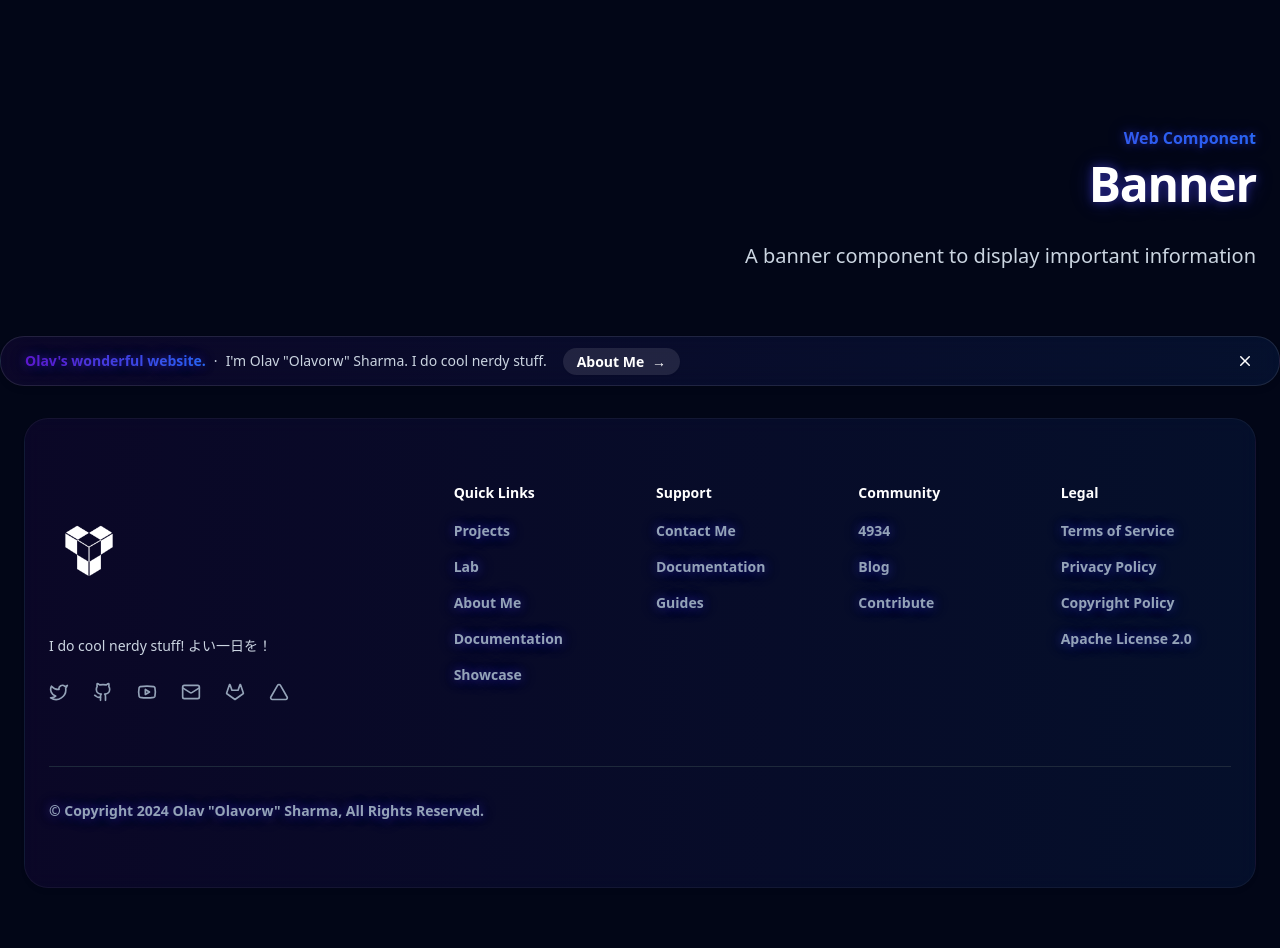
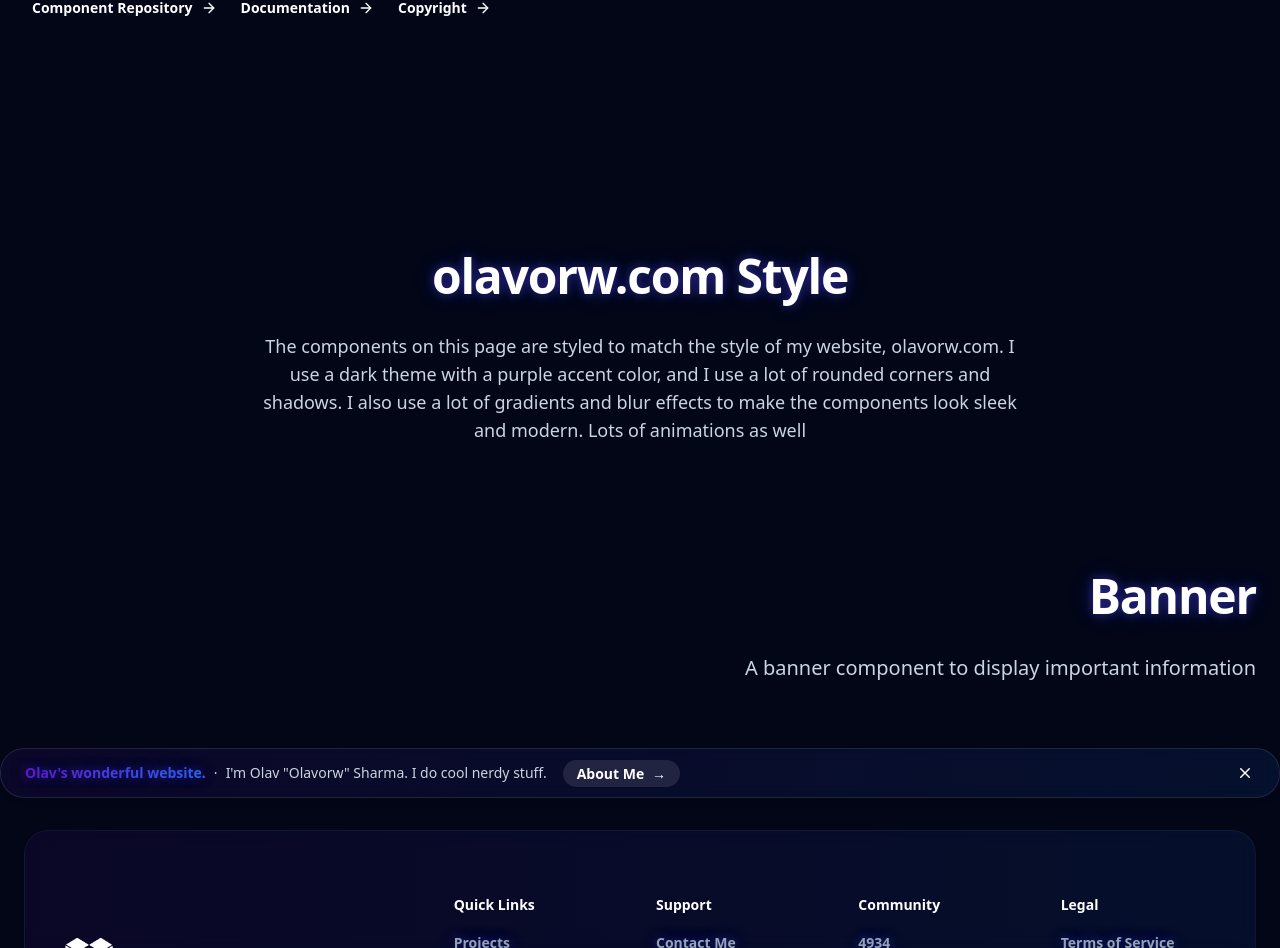
Before and after one commit to olavorw/olavorw.com, a Next.js app: page /showcase/web-components in a window 1280 px wide. Shown: the part 1940-2888 px from the top of the page. Before the commit the page ends 2860 px from the top, so only its background shows below. Built offline with nearby package versions, Linux system fonts and the light colour scheme; a web font is replaced by a local one.

Commit message:
Add new sections and structure to web components showcase
Introduce a breakdown of showcased components by style, highlighting "olavorw.com" and "4934.tech" designs. Added a section specifically describing the "olavorw.com" style to improve clarity and organization.

```diff
--- a/src/app/showcase/web-components/page.tsx
+++ b/src/app/showcase/web-components/page.tsx
@@ -48,7 +48,8 @@ export default function WebComponents() {
         additionalContent={
           "Not all components I've made are explicitly displayed on this page, as said before. While I'm extremely happy" +
           " of how the NavBar and Footer components, they're not shown here for the sake of having a more focused showcase, as you can see " +
-          'them by looking at the top or bottom of the page anyways.'
+          'them by looking at the top or bottom of the page anyways.\nAnother thing, I have a lot of components with different styles from' +
+          "different projects. I'll split this showcase up into some parts highlighting each style, the main two being olavorw.com and 4934.tech."
         }
         finalTitle={'Licensing'}
         finalContent={
@@ -76,10 +77,19 @@ export default function WebComponents() {
         ]}
       />
       <UnifiedSection
+        title={'olavorw.com Style'}
+        content={
+          'The components on this page are styled to match the style of my website, olavorw.com. I use a dark theme' +
+          ' with a purple accent color, and I use a lot of rounded corners and shadows. I also use a lot of gradients' +
+          ' and blur effects to make the components look sleek and modern. Lots of animations as well'
+        }
+        centered={true}
+        topOfPage={false}
+      />
+      <UnifiedSection
         topOfPage={false}
         rightAligned={true}
         title={'Banner'}
-        tagline={'Web Component'}
         description={'A banner component to display important information'}
       />
       <Banner
```
